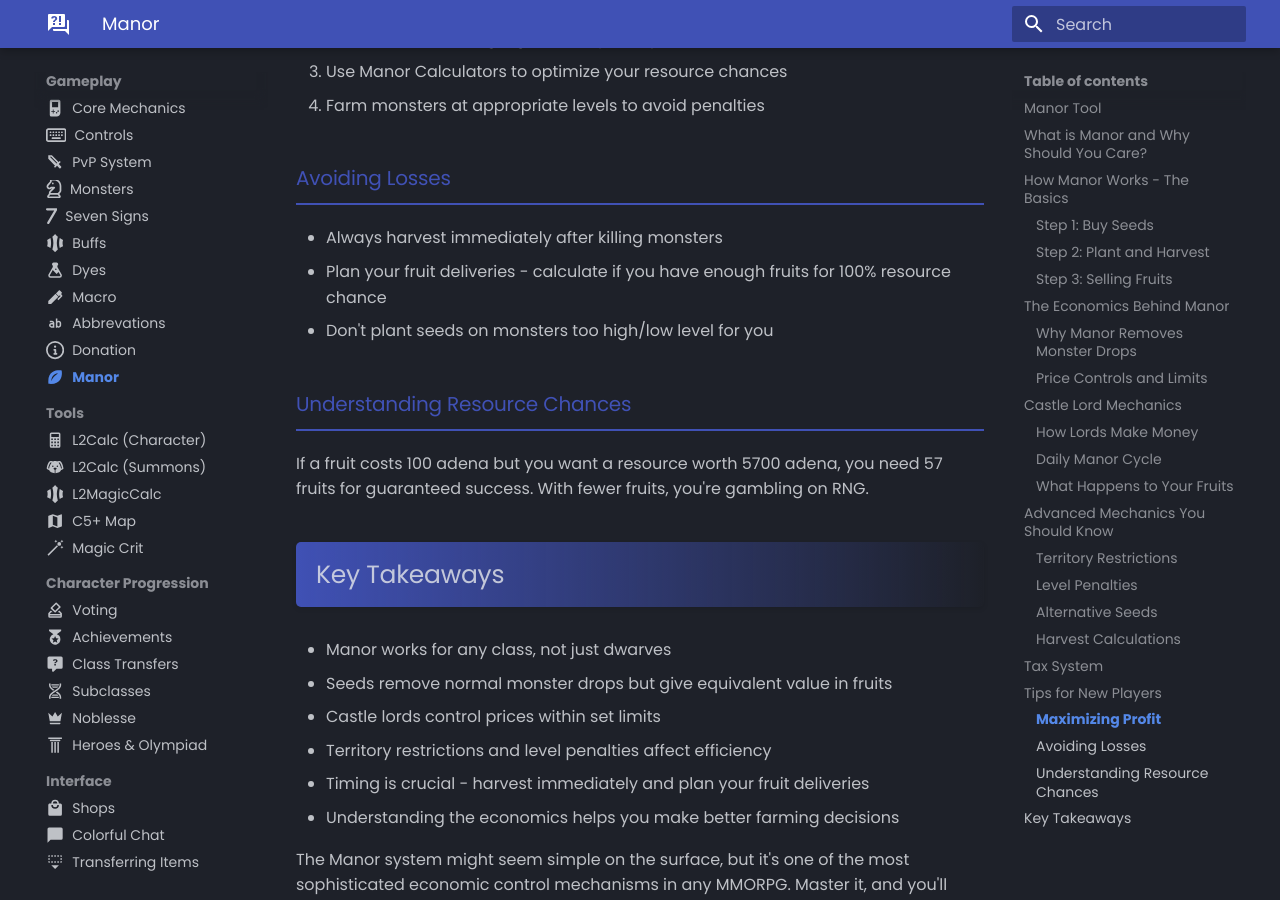
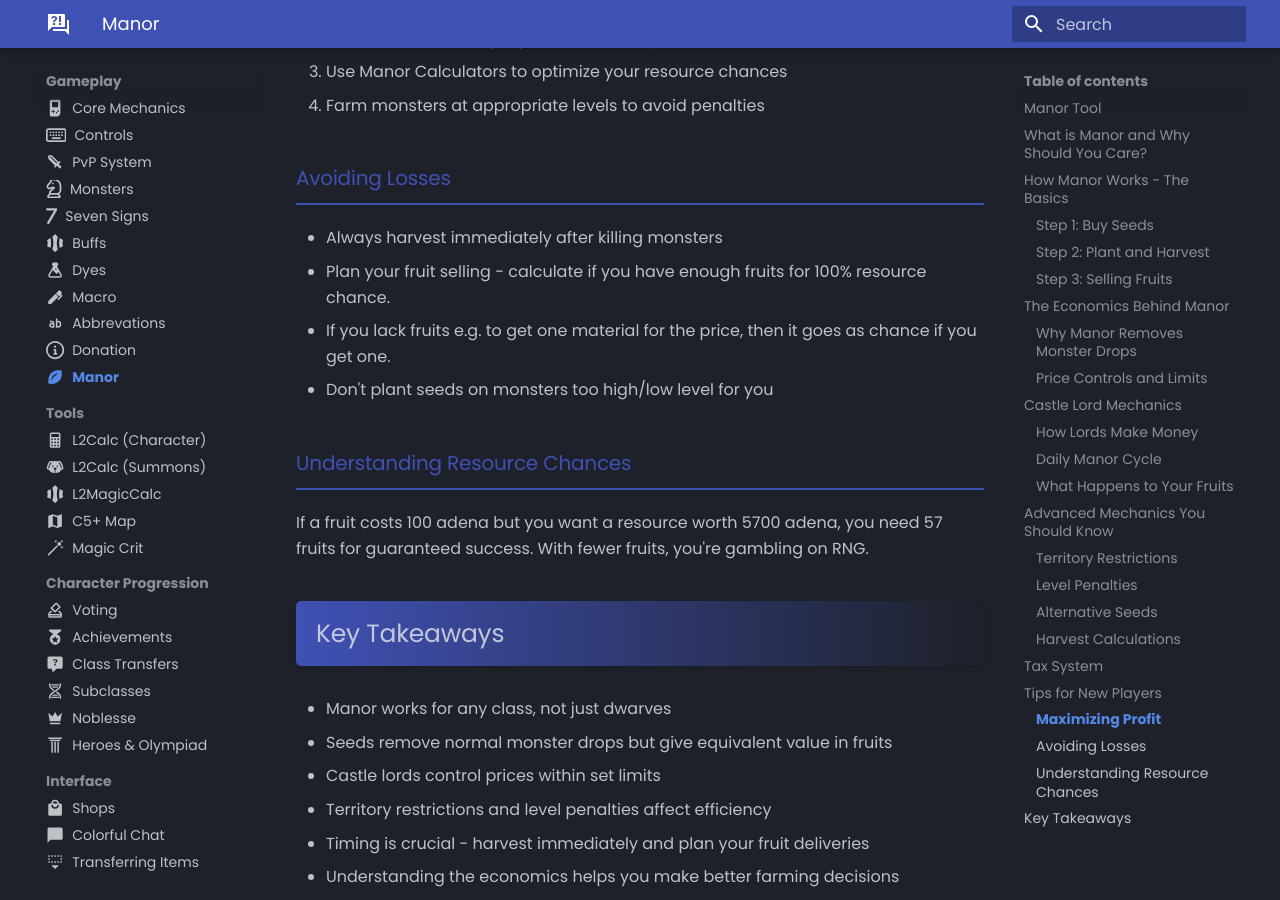
Before and after one commit to tab1-web/faq, an MkDocs documentation site: the page built from docs/gameplay/manor.md, in a window 1280 px wide and 900 px high, scrolled down 4771 px. Built offline with MkDocs 1.6.1 and Material for MkDocs 9.7.7, drawn with Linux system fonts in a browser that asks for light colours; some web fonts are replaced.

Commit message:
adding clarifications

```diff
--- a/docs/gameplay/manor.md
+++ b/docs/gameplay/manor.md
@@ -279,7 +279,8 @@ Selling fruits to a lord other than your current area's lord costs 5% tax. The r
 
 ### Avoiding Losses
 - Always harvest immediately after killing monsters
-- Plan your fruit deliveries - calculate if you have enough fruits for 100% resource chance
+- Plan your fruit selling - calculate if you have enough fruits for 100% resource chance.
+  - If you lack fruits e.g. to get one material for the price, then it goes as chance if you get one.
 - Don't plant seeds on monsters too high/low level for you
 
 ### Understanding Resource Chances
```
Also changed, not shown: docs/support/troubleshooting/game-issues.md (+1 -1 lines).
